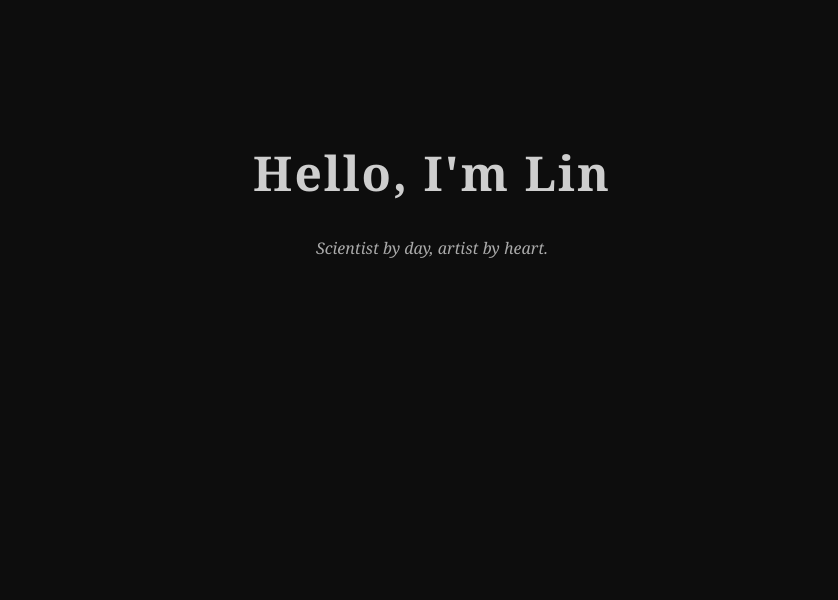
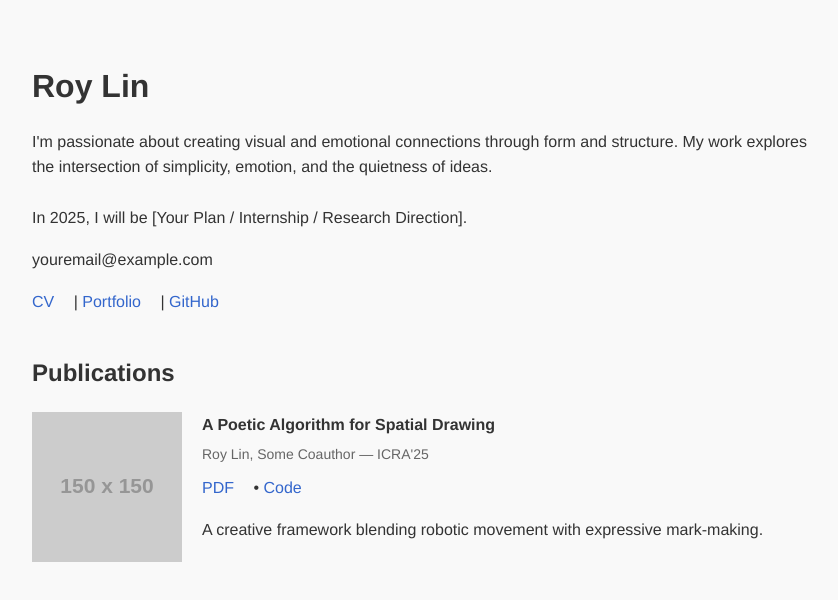
Before and after one commit to rlinart/rlinart.github.io, a plain HTML site: page index.html in a window 1280 px wide. Shown: the whole page, without its empty margins (208-1046 px from the left). Drawn offline with Linux system fonts and the light colour scheme; placeholder pictures from the web are drawn by us.

Commit message:
Update index.html

```diff
--- a/index.html
+++ b/index.html
@@ -2,29 +2,108 @@
 <html lang="en">
 <head>
   <meta charset="UTF-8">
-  <title>Lin</title>
+  <title>Roy Lin</title>
   <style>
     body {
-    font-family: 'Georgia', serif;
-    background-color: #0d0d0d;
-    color: #ffffffcc;
-    text-align: center;
-    padding: 100px;
+      font-family: "Helvetica Neue", sans-serif;
+      max-width: 800px;
+      margin: auto;
+      padding: 40px;
+      line-height: 1.6;
+      background-color: #f9f9f9;
+      color: #333;
     }
 
     h1 {
-    font-size: 48px;
-    letter-spacing: 2px;
+      font-size: 32px;
+      margin-bottom: 10px;
     }
 
-  p {
-    font-style: italic;
-    color: #aaa;
+    a {
+      color: #3366cc;
+      text-decoration: none;
+    }
+
+    a:hover {
+      text-decoration: underline;
+    }
+
+    .section {
+      margin-top: 40px;
+    }
+
+    .pub {
+      display: flex;
+      margin-bottom: 30px;
+    }
+
+    .pub img {
+      width: 150px;
+      height: auto;
+      margin-right: 20px;
+    }
+
+    .pub-content {
+      max-width: 600px;
+    }
+
+    .pub-title {
+      font-weight: bold;
+      margin-bottom: 5px;
+    }
+
+    .pub-meta {
+      font-size: 14px;
+      color: #666;
+      margin-bottom: 5px;
+    }
+
+    .links {
+      margin-top: 10px;
+    }
+
+    .links a {
+      margin-right: 15px;
     }
   </style>
 </head>
 <body>
-  <h1>Hello, I'm Lin</h1>
-  <p>Scientist by day, artist by heart.</p>
+
+  <h1>Roy Lin</h1>
+
+  <p>
+    I'm passionate about creating visual and emotional connections through form and structure.
+    My work explores the intersection of simplicity, emotion, and the quietness of ideas.
+    <br><br>
+    In 2025, I will be [Your Plan / Internship / Research Direction].
+  </p>
+
+  <p>youremail@example.com</p>
+
+  <div class="links">
+    <a href="#">CV</a> |
+    <a href="#">Portfolio</a> |
+    <a href="#">GitHub</a>
+  </div>
+
+  <div class="section">
+    <h2>Publications</h2>
+
+    <div class="pub">
+      <img src="https://via.placeholder.com/150" alt="Thumbnail">
+      <div class="pub-content">
+        <div class="pub-title">A Poetic Algorithm for Spatial Drawing</div>
+        <div class="pub-meta">Roy Lin, Some Coauthor — ICRA'25</div>
+        <div class="links">
+          <a href="#">PDF</a> •
+          <a href="#">Code</a>
+        </div>
+        <p>A creative framework blending robotic movement with expressive mark-making.</p>
+      </div>
+    </div>
+
+    <!-- 你可以复制上面 .pub 这个块 来添加更多论文 -->
+  </div>
+
 </body>
 </html>
```
Lines whose indentation alone changed are shown as unchanged.
